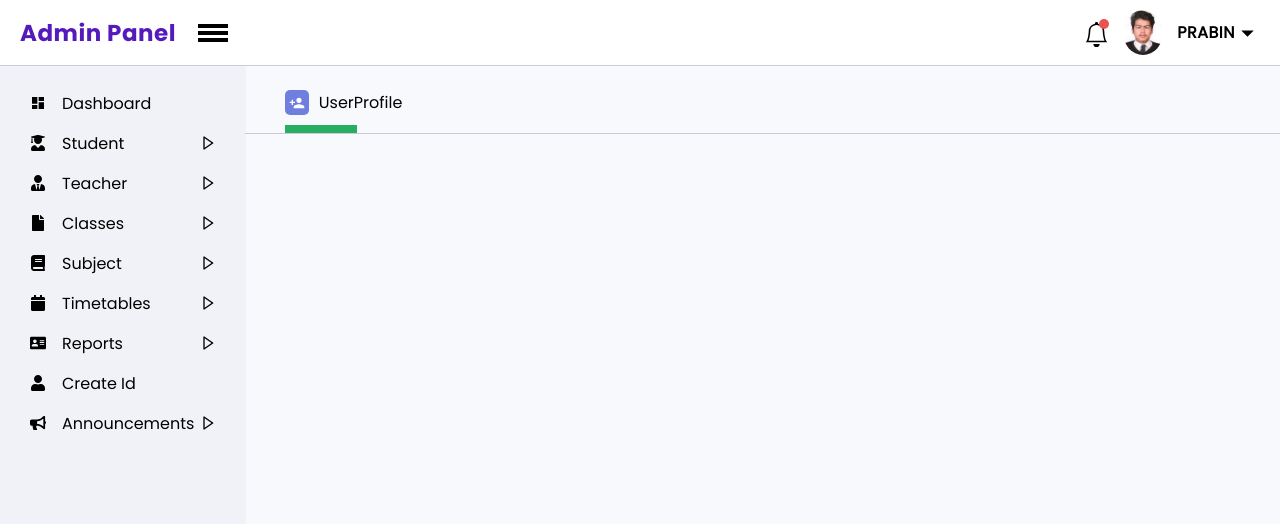
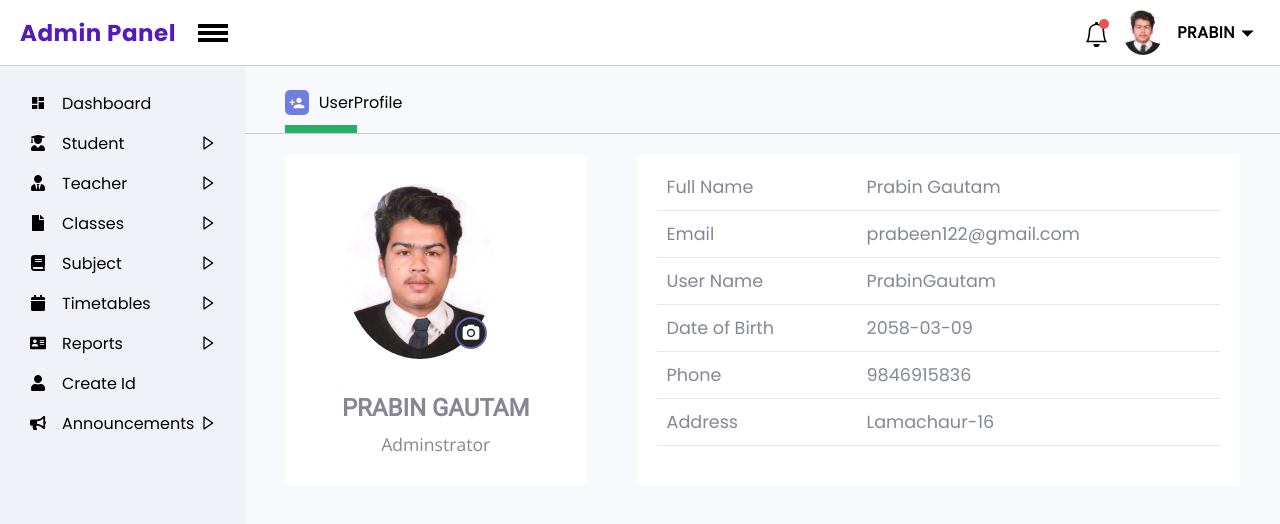
Before and after one commit to Mishankhatri/Class-Management-System, a React (Create React App) app in the folder frontend/: page /admin/profiles in a window 1280 px wide. Shown: the top 524 px of the page. Built offline with nearby package versions, Linux system fonts and the light colour scheme.

Commit message:
User Profile Added

```diff
--- /dev/null
+++ b/frontend/src/components/adminpanel/pages/users/UserProfile.css
@@ -0,0 +1,159 @@
+.main-section {
+  display: grid;
+  grid-template-columns: 1fr 2fr;
+  gap: 50px;
+}
+
+.profile {
+  display: flex;
+  flex-direction: column;
+  align-items: center;
+  background-color: white;
+  padding: 30px;
+}
+
+.profile .image {
+  width: 100%;
+  height: 100%;
+  text-align: center;
+}
+
+.profile img {
+  width: 150px;
+  border-radius: 50%;
+  margin-bottom: 30px;
+  cursor: pointer;
+}
+
+.profile .camera {
+  font-size: 2rem;
+  border: 2px solid #6764b3;
+  border-radius: 50%;
+  padding: 4px;
+  position: relative;
+  top: -40px;
+  left: -40px;
+  cursor: pointer;
+  background-color: #242526;
+  color: rgba(255, 255, 255, 1);
+}
+
+.profile .profile-name {
+  font: bold 1.5rem 'Roboto';
+  text-transform: uppercase;
+  color: #858796;
+  margin-bottom: 10px;
+}
+
+.profile .role {
+  color: #858796;
+  font-size: 1.1rem;
+}
+
+.profile-info {
+  background-color: white;
+  padding: 10px 20px;
+}
+
+.profile-info__inner {
+  border-bottom: 1px solid #e3e6f0;
+  display: grid;
+  grid-template-columns: 200px 1fr;
+  font: normal 1.1rem 'Poppins';
+  color: #858796;
+  padding: 10px;
+}
+
+/* The Modal (background) */
+.model-section {
+  display: none;
+  position: fixed;
+  z-index: 999;
+  padding-top: 100px;
+  left: 0;
+  top: 0;
+  width: 100%;
+  height: 100%;
+  overflow: auto;
+  background-color: rgba(0, 0, 0, 0.4);
+}
+
+.model-section.visible {
+  display: block;
+}
+
+.upload-image {
+  text-align: center;
+}
+
+/* Modal Content */
+.model-section .modal-content {
+  background-color: #fefefe;
+  margin: auto;
+  padding: 20px;
+  border: 1px solid #888;
+  width: 80%;
+}
+
+/* The Close Button */
+.model-section .close {
+  color: #aaaaaa;
+  float: right;
+  font-size: 28px;
+  font-weight: bold;
+}
+
+.model-section .close:hover,
+.model-section .close:focus {
+  color: #000;
+  text-decoration: none;
+  cursor: pointer;
+}
+
+.content h2 {
+  margin-bottom: 20px;
+}
+
+.content .imageholder img {
+  width: 250px;
+  margin-bottom: 20px;
+  border: 1px solid hsl(0, 0%, 0%, 0.4);
+  padding-top: 20px;
+}
+
+.content label {
+  margin-bottom: 20px;
+  background-color: #e3e6f0;
+  max-width: 20rem;
+  line-height: 1.5;
+  padding: 9px 20px 8px;
+  margin-right: 20px;
+}
+
+.content label:hover {
+  cursor: pointer;
+  background-color: #e3eaff;
+}
+
+.content #file-upload {
+  display: none;
+}
+
+/* CSS */
+.content button {
+  background-color: #222;
+  border-radius: 4px;
+  border-style: none;
+  color: #fff;
+  cursor: pointer;
+  font-size: 16px;
+  font-weight: 700;
+  line-height: 1.5;
+  width: 100px;
+  padding: 9px 20px 8px;
+}
+
+.content button:hover,
+.content button:focus {
+  opacity: 0.75;
+}
--- a/frontend/src/components/adminpanel/pages/users/UserProfile.js
+++ b/frontend/src/components/adminpanel/pages/users/UserProfile.js
@@ -1,12 +1,120 @@
-import React from 'react';
+import React, { useState, useEffect } from 'react';
 import InnerHeader from './../../common/InnerHeader';
 import * as MdIcons from 'react-icons/md';
+import ProfileImage from '../../../../assets/profiles/pas075bct029.jpg';
+import BlankProfile from '../../../../assets/profiles/blank-profile.jpg';
+import './UserProfile.css';
 
 function UserProfile() {
+  const [previousImage, setPreviosImage] = useState(BlankProfile);
+  const [uploadedImage, setUploadedImage] = useState('');
+  const [click, setClick] = useState(false);
+
+  //To show preview of image
+  const imageHandler = (e) => {
+    const reader = new FileReader();
+    reader.onload = () => {
+      if (reader.readyState === 2) {
+        setPreviosImage(reader.result);
+      }
+    };
+    reader.readAsDataURL(e.target.files[0]);
+    setUploadedImage(e.target.files[0]);
+  };
+
+  const onSubmit = (e) => {
+    e.preventDefault();
+    setPreviosImage(BlankProfile);
+    setClick(false);
+    console.log(uploadedImage); //Uploaded Image
+  };
+
   return (
-    <div>
+    <React.Fragment>
+      <div className='modal'>
+        <div
+          className={
+            click
+              ? 'model-section upload-image visible'
+              : 'model-section upload-image'
+          }
+          //This for selecting outside modal
+          onClick={(event) => {
+            if (event.target.className.includes('model-section')) {
+              setClick(false);
+            }
+          }}>
+          <div className='modal-content'>
+            <form onSubmit={onSubmit}>
+              <span className='close' onClick={() => setClick(!click)}>
+                &times;
+              </span>
+              <div className='content'>
+                <h2>Choose Your Photo</h2>
+                <div className='imageholder'>
+                  <img src={previousImage} alt='Profile-Picture' />
+                </div>
+                <label htmlFor='file-upload'>
+                  <span> Upload Image</span>
+                </label>
+                <input
+                  type='file'
+                  name='uploadImage'
+                  id='file-upload'
+                  accept='image/*'
+                  onChange={imageHandler}
+                />
+                <button className='btn-submit'>Submit</button>
+              </div>
+            </form>
+          </div>
+        </div>
+      </div>
       <InnerHeader icon={<MdIcons.MdPersonAdd />} name={'UserProfile'} />
-    </div>
+      <div className='main-content main-section'>
+        <div className='profile'>
+          <div className='image' onClick={() => setClick(!click)}>
+            <img
+              src={ProfileImage}
+              alt='Profile-Image'
+              title='Change Profile Picture'
+            />
+            <MdIcons.MdPhotoCamera className='camera' />
+          </div>
+
+          <div className='profile-name'>Prabin Gautam</div>
+
+          <div className='role'>Adminstrator</div>
+        </div>
+        <div className='profile-info'>
+          <div className='profile-info__inner'>
+            <div className='title'>Full Name</div>
+            <div className='title__value'>Prabin Gautam</div>
+          </div>
+          <div className='profile-info__inner'>
+            <div className='title'>Email</div>
+            <div className='title__value'>prabeen122@gmail.com</div>
+          </div>
+          <div className='profile-info__inner'>
+            <div className='title'>User Name</div>
+            <div className='title__value'>PrabinGautam</div>
+          </div>
+          <div className='profile-info__inner'>
+            <div className='title'>Date of Birth</div>
+            <div className='title__value'>2058-03-09</div>
+          </div>
+          <div className='profile-info__inner'>
+            <div className='title'>Phone</div>
+            <div className='title__value'>9846915836</div>
+            {/* <div>Update Phone </div> */}
+          </div>
+          <div className='profile-info__inner'>
+            <div className='title'>Address</div>
+            <div className='title__value'>Lamachaur-16</div>
+          </div>
+        </div>
+      </div>
+    </React.Fragment>
   );
 }
 
```
Also changed, not shown: frontend/src/assets/profiles/blank-profile.jpg (added), frontend/src/assets/profiles/pas075bct029.jpg (added).
